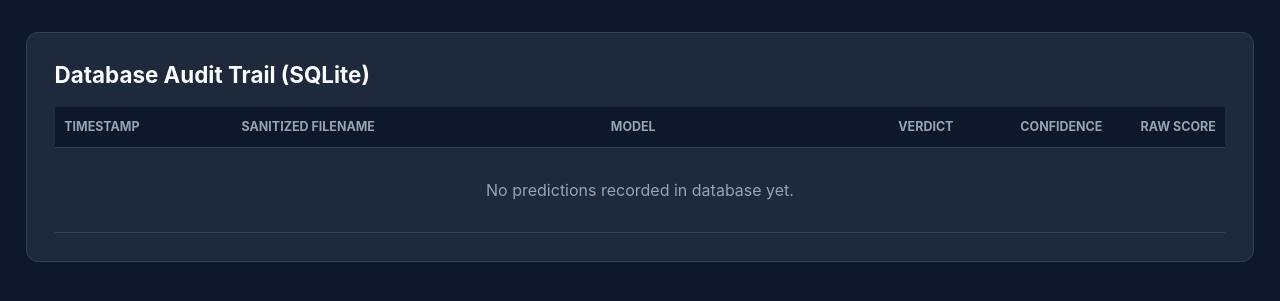
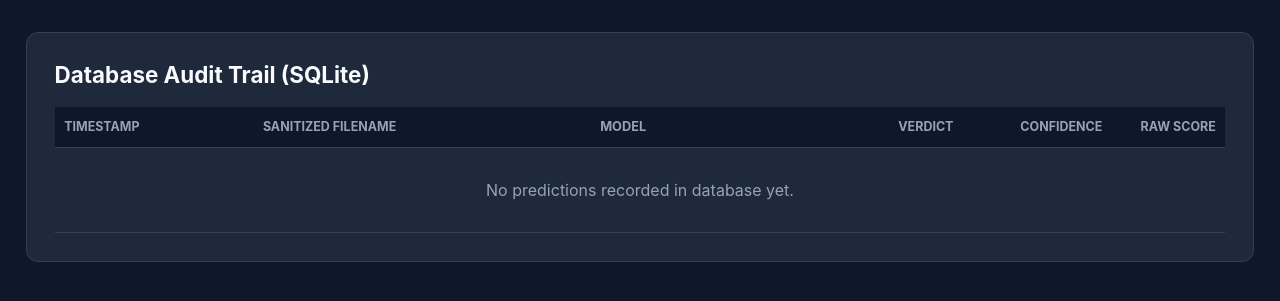
Before and after one commit to abyaqoob/23L-0730_A2_Ops, a Flask app: page /history in a window 1280 px wide. Shown: the part 57-358 px from the top of the page. Run offline with Flask 3, Linux system fonts and the light colour scheme; data that the repository does not hold is empty.

Commit message:
style(ui): update audit table container layout and responsiveness

```diff
--- a/static/style.css
+++ b/static/style.css
@@ -195,3 +195,11 @@ body {
 .empty-state { text-align: center; color: var(--text-secondary); padding: 2rem !important; }
 .error-card { border-color: var(--danger); }
 .error-title { color: var(--danger); }
+
+/* Task 5 Model Column Adjustments */
+.history-table th:nth-child(1), .history-table td:nth-child(1) { width: 17%; white-space: nowrap; }
+.history-table th:nth-child(2), .history-table td:nth-child(2) { width: 30%; white-space: nowrap; overflow: hidden; text-overflow: ellipsis; }
+.history-table th:nth-child(3), .history-table td:nth-child(3) { width: 23%; font-size: 0.8rem; }
+.history-table th:nth-child(4), .history-table td:nth-child(4) { width: 12%; text-align: center; }
+.history-table th:nth-child(5), .history-table td:nth-child(5) { width: 9%; text-align: right; }
+.history-table th:nth-child(6), .history-table td:nth-child(6) { width: 9%; text-align: right; }
```
